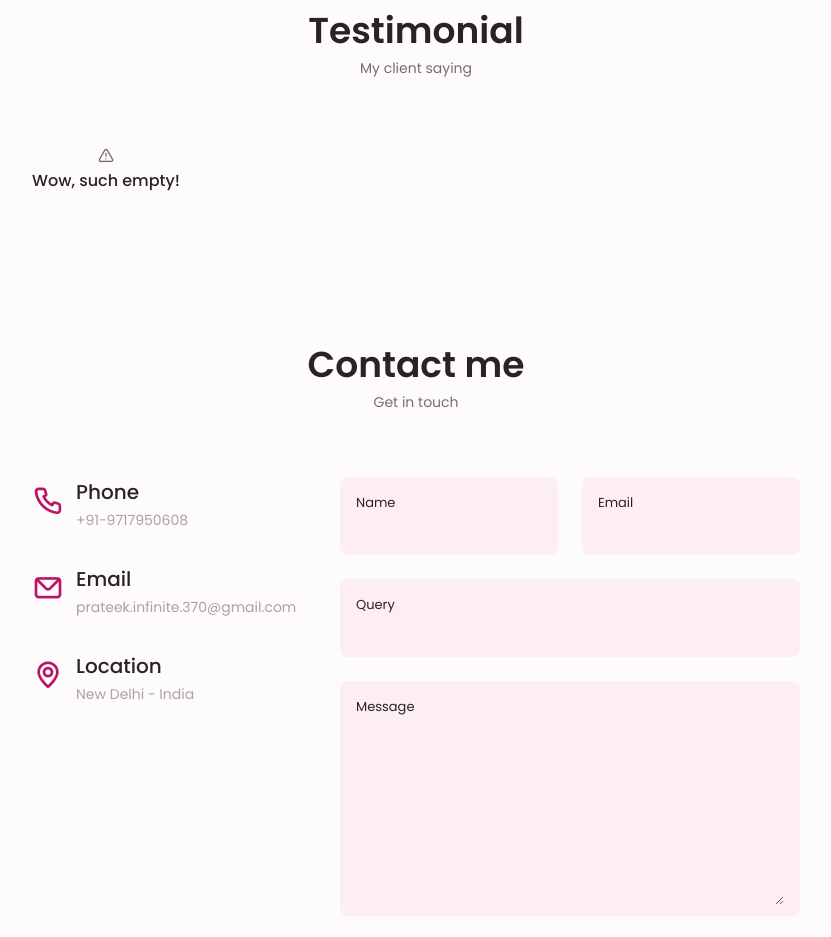
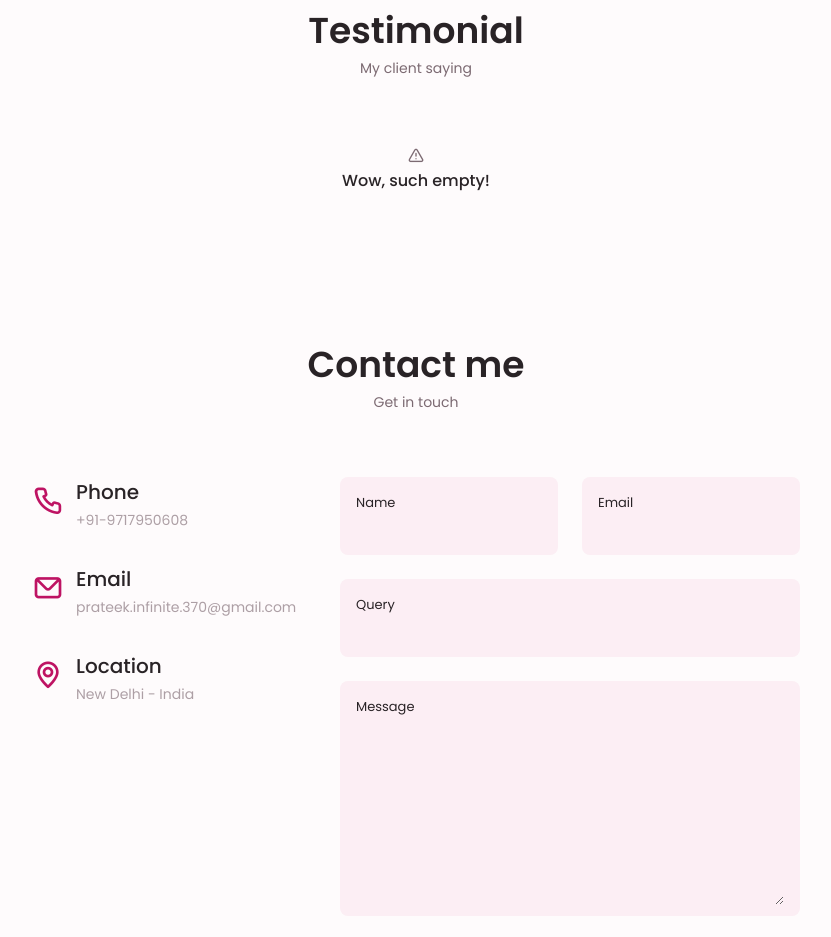
Before and after one commit to pratik97179/responsiveportfolio, a plain HTML site: page index.html in a window 1280 px wide. Shown: the part 4023-4960 px from the top of the page, without its empty margins (224-1055 px from the left). Drawn offline with nearby package versions, Linux system fonts and the light colour scheme.

Commit message:
Fixed wrong styling in testimonial

```diff
--- a/assets/css/styles.css
+++ b/assets/css/styles.css
@@ -815,7 +815,10 @@ img{
 }
 
 .testimonial__data {
-    justify-content: space-between;
+    justify-content: center;
+    align-items: center;
+    /*Styles below this comment are to be included*/
+    /* justify-content: space-around; */
     margin-bottom: var(--mb-1);
 }
 
```
